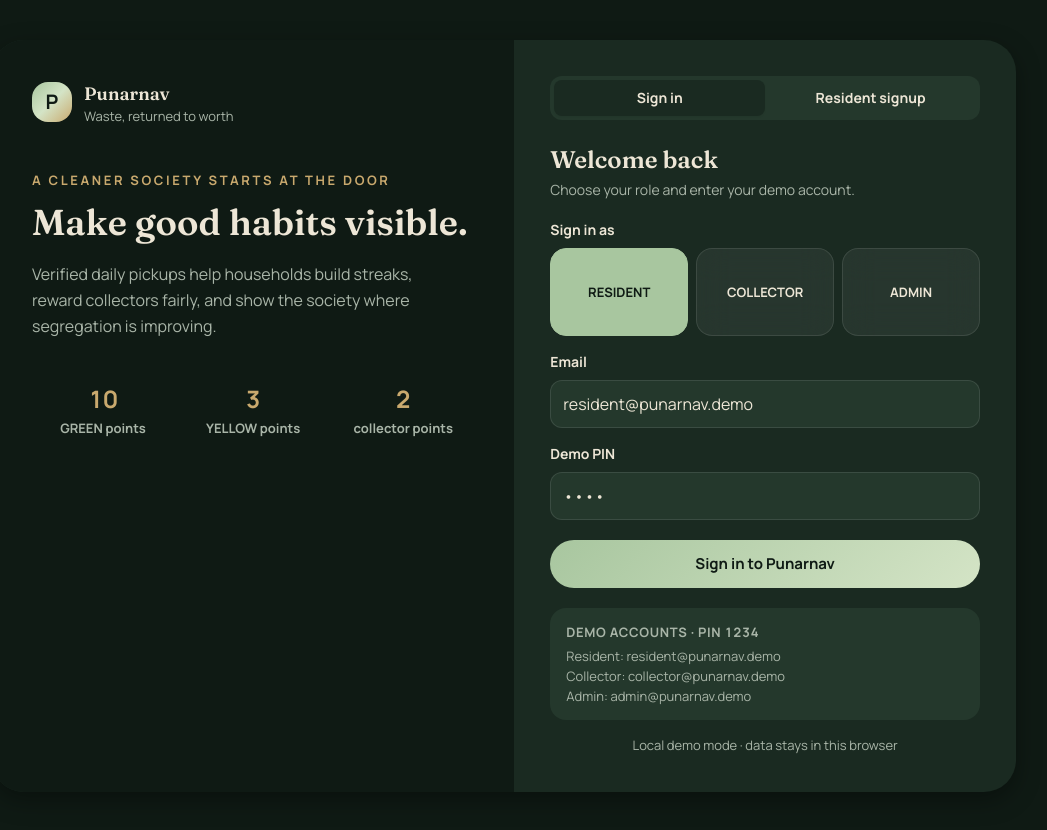
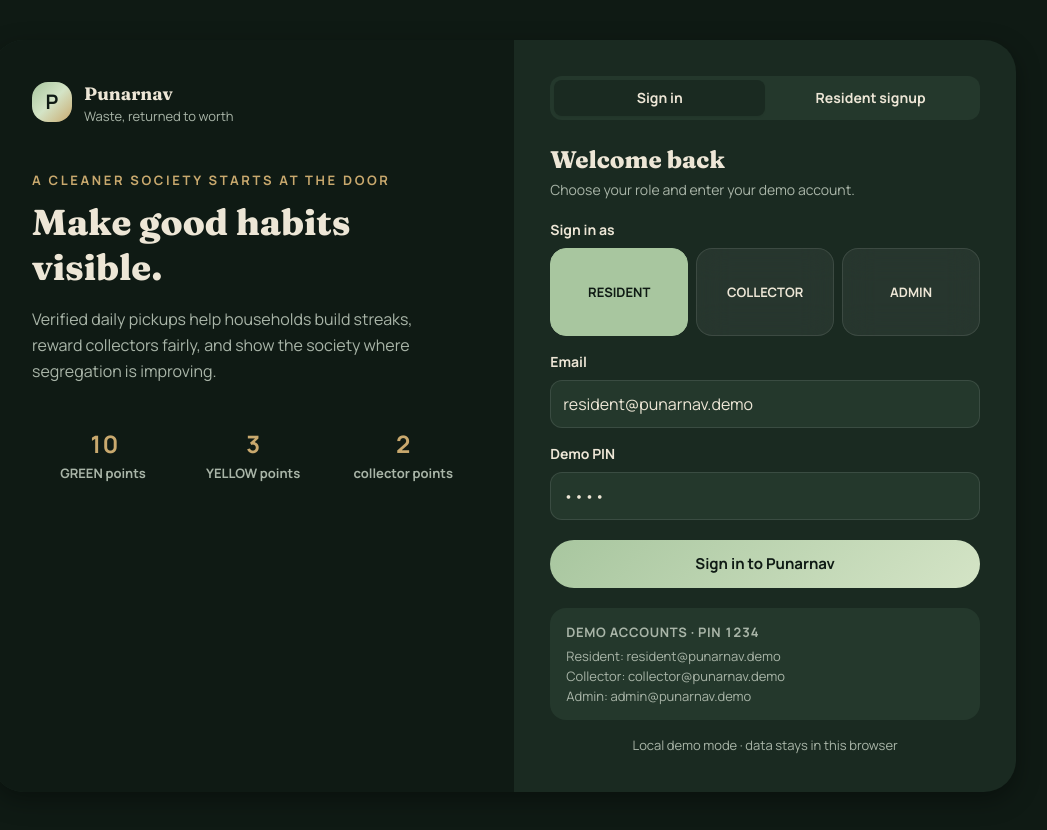
Before and after one commit to amritpaxt/Punarnav, a React (Vite) app: page / in a window 1280 px wide. Shown: the whole page, without its empty margins (136-1183 px from the left). Built offline with nearby package versions, Linux system fonts and the light colour scheme.

Commit message:
UI modification

```diff
--- a/src/styles.css
+++ b/src/styles.css
@@ -1,4 +1,4 @@
-@import url('https://fonts.googleapis.com/css2?family=Fraunces:wght@600&family=Manrope:wght@400;500;700&family=Mukta:wght@400;600&display=swap');
+@import url('https://fonts.googleapis.com/css2?family=Fraunces:SOFT,WONK,wght@50,0,600..900&family=Manrope:wght@400;500;700&family=Mukta:wght@400;600&display=swap');
 @tailwind base;
 @tailwind components;
 @tailwind utilities;
@@ -30,7 +30,7 @@
 @layer base {
   body { @apply antialiased; background: var(--bg); color: var(--text); font-family: Manrope, sans-serif; font-size: 16px; line-height: 1.5; font-variant-numeric: tabular-nums; min-width: 320px; overflow-x: hidden; }
   button, input, select, textarea { font: inherit; }
-  h1, h2, h3 { color: var(--text); font-family: Fraunces, Georgia, serif; font-weight: 600; line-height: 1.2; }
+  h1, h2, h3 { color: var(--text); font-family: Fraunces, Georgia, serif; font-variation-settings: "SOFT" 50, "WONK" 0; font-weight: 600; line-height: 1.2; }
   :lang(hi), .hi { font-family: Mukta, Manrope, sans-serif; }
   button, a, input, select, textarea, [role="button"] { -webkit-tap-highlight-color: transparent; }
 }
@@ -77,6 +77,7 @@ button:focus-visible, a:focus-visible, input:focus-visible, select:focus-visible
 .btn-primary:hover { filter: brightness(1.04); }
 .card, .glass-card, button, .field { transition-duration: 180ms; }
 .logo-wordmark { font-family: Fraunces, Georgia, serif; }
+.logo-wordmark { font-variation-settings: "SOFT" 50, "WONK" 0; }
 .points-value { color: var(--gold) !important; font-variant-numeric: tabular-nums; }
 .hero-glass { background: var(--surface); border: 1px solid var(--glass-border); }
 @supports (backdrop-filter: blur(1px)) {
@@ -110,6 +111,8 @@ nav button { min-height: 44px; border-radius: var(--radius-pill); background: va
 nav button.bg-charcoal { background: var(--primary) !important; color: var(--bg) !important; }
 .rating-options { display: grid; grid-template-columns: 1fr; gap: 16px; }
 .collector-flat-number { margin-top: 16px; color: var(--text); font-size: 42px; font-weight: 700; line-height: 1; letter-spacing: -.04em; }
+.collector-app, .collector-app :is(h1, h2, h3, button, label, select, p, span) { font-family: Manrope, sans-serif; font-variation-settings: normal; }
+.collector-app :lang(hi), .collector-app .rating-hindi { font-family: Mukta, Manrope, sans-serif; }
 .rating-submit { min-height: 56px; font-size: 17px; }
 .photo-picker { min-height: 112px; border-color: var(--glass-border) !important; background: var(--surface-raised); color: var(--text); }
 .policy-card pre { color: var(--text) !important; font: 13px/1.55 ui-monospace, SFMono-Regular, Consolas, monospace; }
```
Also changed, not shown: src/LocalApp.tsx (+1 -1 lines).
